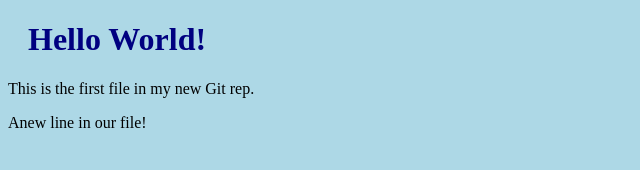
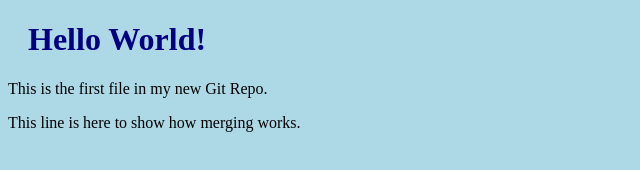
Before and after one commit to Priya161998/hello-world, a plain HTML site: page index.html in a window 1280 px wide. Shown: the whole page, without its empty margins (0-640 px from the left). Drawn offline with Linux system fonts and the light colour scheme.

Commit message:
Updated index.html with emergency fix

```diff
--- a/index.html
+++ b/index.html
@@ -5,9 +5,10 @@
 <link rel="stylesheet" href="bluestyle.css">
 </head>
 <body>
+
 <h1>Hello World!</h1>
-<p>This is the first file in my new Git rep.</p>
-<p>Anew line in our file!</p>
+<p>This is the first file in my new Git Repo.</p>
+<p>This line is here to show how merging works.</p>
 
 </body>
 </html>
```
